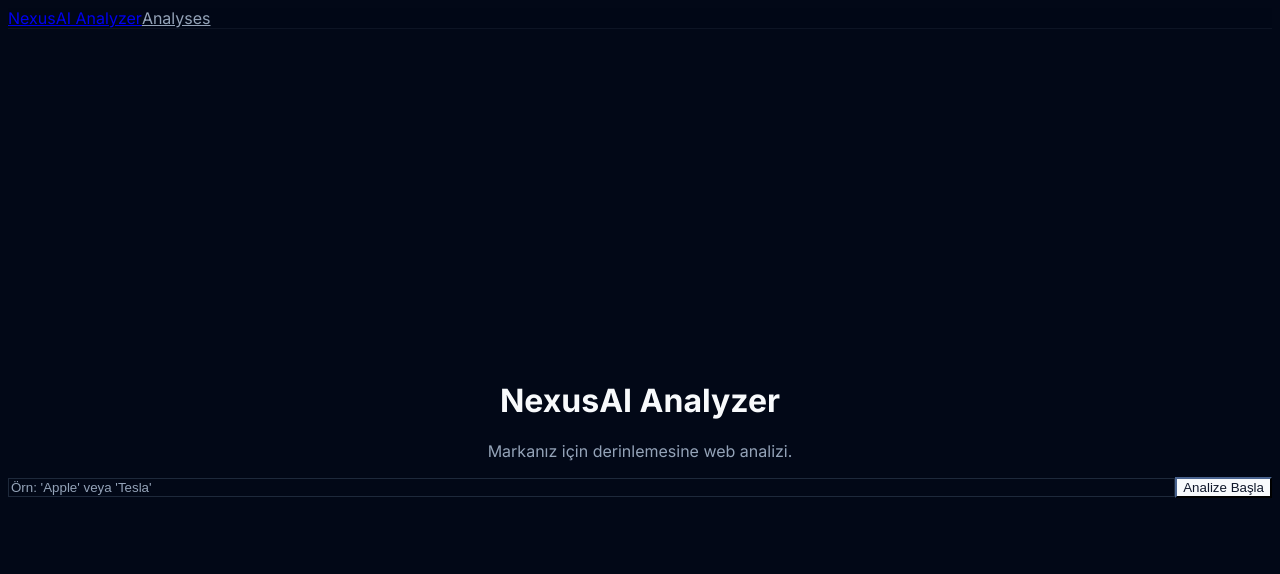
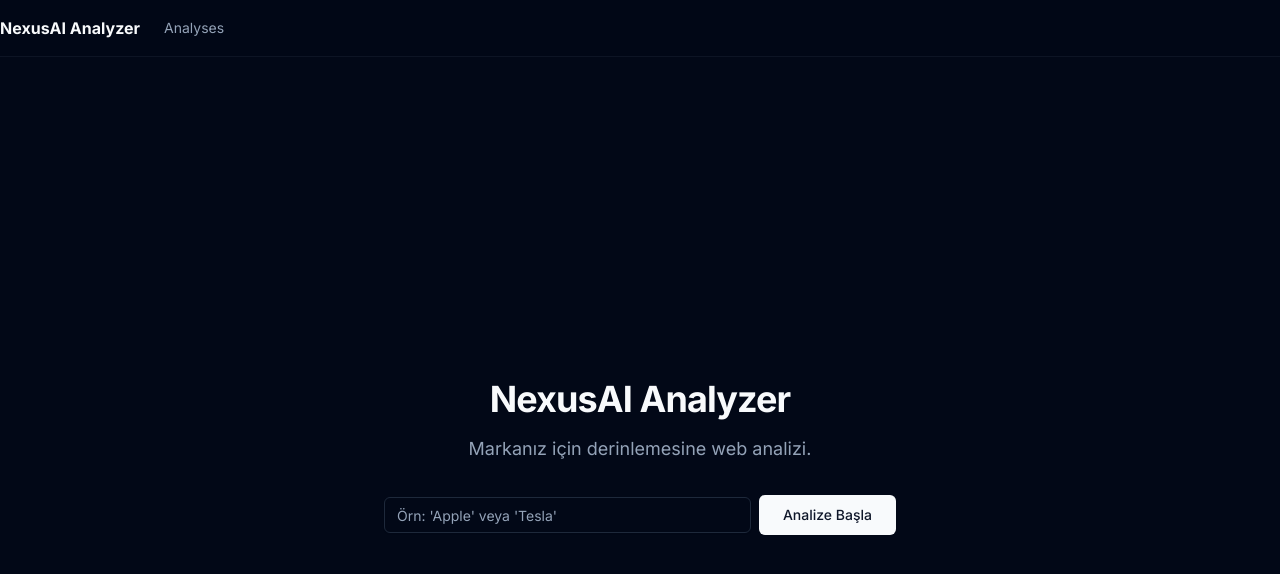
Before and after one commit to ardayaman3333/ai-analyzer, a Next.js app: page / in a window 1280 px wide. Shown: the top 574 px of the page. Built offline with nearby package versions, Linux system fonts and the light colour scheme.

Commit message:
chore: update Tailwind CSS configuration and global styles for v4 compatibility

```diff
--- a/app/globals.css
+++ b/app/globals.css
@@ -1,38 +1,48 @@
-/* app/globals.css (DOĞRU SIRALAMA İLE) */
-
-@tailwind base;
-@tailwind components;
-@tailwind utilities;
+@import "tailwindcss";
 
 @theme {
-  /* Tailwind v4 color tokens mapped to CSS variables */
+  /* Custom color palette using CSS variables */
   --color-background: hsl(var(--background));
   --color-foreground: hsl(var(--foreground));
-
   --color-card: hsl(var(--card));
   --color-card-foreground: hsl(var(--card-foreground));
-
   --color-popover: hsl(var(--popover));
   --color-popover-foreground: hsl(var(--popover-foreground));
-
   --color-primary: hsl(var(--primary));
   --color-primary-foreground: hsl(var(--primary-foreground));
-
   --color-secondary: hsl(var(--secondary));
   --color-secondary-foreground: hsl(var(--secondary-foreground));
-
   --color-muted: hsl(var(--muted));
   --color-muted-foreground: hsl(var(--muted-foreground));
-
   --color-accent: hsl(var(--accent));
   --color-accent-foreground: hsl(var(--accent-foreground));
-
   --color-destructive: hsl(var(--destructive));
   --color-destructive-foreground: hsl(var(--destructive-foreground));
-
   --color-border: hsl(var(--border));
   --color-input: hsl(var(--input));
   --color-ring: hsl(var(--ring));
+
+  /* Border radius tokens */
+  --radius-lg: var(--radius);
+  --radius-md: calc(var(--radius) - 2px);
+  --radius-sm: calc(var(--radius) - 4px);
+
+  /* Container settings */
+  --breakpoint-2xl: 1400px;
+
+  /* Animations */
+  --animate-accordion-down: accordion-down 0.2s ease-out;
+  --animate-accordion-up: accordion-up 0.2s ease-out;
+}
+
+@keyframes accordion-down {
+  from { height: 0; }
+  to { height: var(--radix-accordion-content-height); }
+}
+
+@keyframes accordion-up {
+  from { height: var(--radix-accordion-content-height); }
+  to { height: 0; }
 }
 
 @layer base {
--- a/tailwind.config.ts
+++ b/tailwind.config.ts
@@ -1,83 +1,14 @@
-/* tailwind.config.ts (YENİ OLUŞTURULDU) */
-
+// Tailwind CSS v4 - Minimal config
+// Most configuration is now done in CSS using @theme directive
 import type { Config } from "tailwindcss"
 
-const config = {
-  darkMode: ["class"],
+const config: Config = {
   content: [
     './pages/**/*.{ts,tsx}',
     './components/**/*.{ts,tsx}',
     './app/**/*.{ts,tsx}',
     './src/**/*.{ts,tsx}',
   ],
-  prefix: "",
-  theme: {
-    container: {
-      center: true,
-      padding: "2rem",
-      screens: {
-        "2xl": "1400px",
-      },
-    },
-    extend: {
-      colors: {
-        border: "hsl(var(--border))",
-        input: "hsl(var(--input))",
-        ring: "hsl(var(--ring))",
-        background: "hsl(var(--background))",
-        foreground: "hsl(var(--foreground))",
-        primary: {
-          DEFAULT: "hsl(var(--primary))",
-          foreground: "hsl(var(--primary-foreground))",
-        },
-        secondary: {
-          DEFAULT: "hsl(var(--secondary))",
-          foreground: "hsl(var(--secondary-foreground))",
-        },
-        destructive: {
-          DEFAULT: "hsl(var(--destructive))",
-          foreground: "hsl(var(--destructive-foreground))",
-        },
-        muted: {
-          DEFAULT: "hsl(var(--muted))",
-          foreground: "hsl(var(--muted-foreground))",
-        },
-        accent: {
-          DEFAULT: "hsl(var(--accent))",
-          foreground: "hsl(var(--accent-foreground))",
-        },
-        popover: {
-          DEFAULT: "hsl(var(--popover))",
-          foreground: "hsl(var(--popover-foreground))",
-        },
-        card: {
-          DEFAULT: "hsl(var(--card))",
-          foreground: "hsl(var(--card-foreground))",
-        },
-      },
-      borderRadius: {
-        lg: "var(--radius)",
-        md: "calc(var(--radius) - 2px)",
-        sm: "calc(var(--radius) - 4px)",
-      },
-      keyframes: {
-        "accordion-down": {
-          from: { height: "0" },
-          to: { height: "var(--radix-accordion-content-height)" },
-        },
-        "accordion-up": {
-          from: { height: "var(--radix-accordion-content-height)" },
-          to: { height: "0" },
-        },
-      },
-      animation: {
-        "accordion-down": "accordion-down 0.2s ease-out",
-        "accordion-up": "accordion-up 0.2s ease-out",
-      },
-    },
-  },
-  // Tailwind v4: external animate plugin not required
-  plugins: [],
-} satisfies Config
+}
 
 export default config
--- a/tsconfig.json
+++ b/tsconfig.json
@@ -11,7 +11,7 @@
     "moduleResolution": "bundler",
     "resolveJsonModule": true,
     "isolatedModules": true,
-    "jsx": "react-jsx",
+    "jsx": "preserve",
     "incremental": true,
     "plugins": [
       {
```
Also changed, not shown: 1 other file (tests, documents, lock files or other folders).
